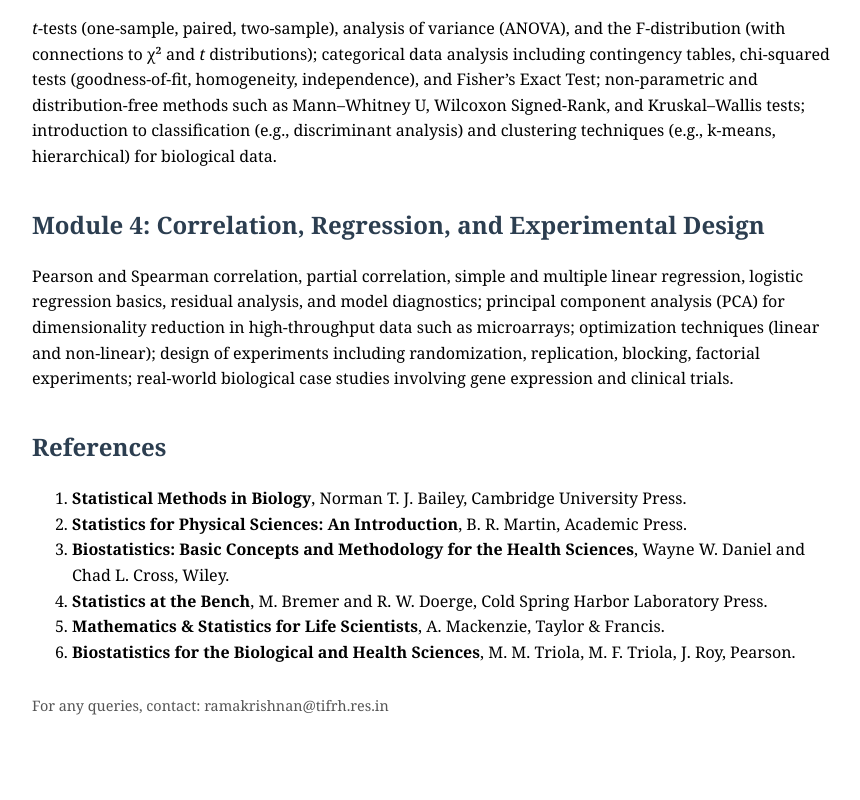
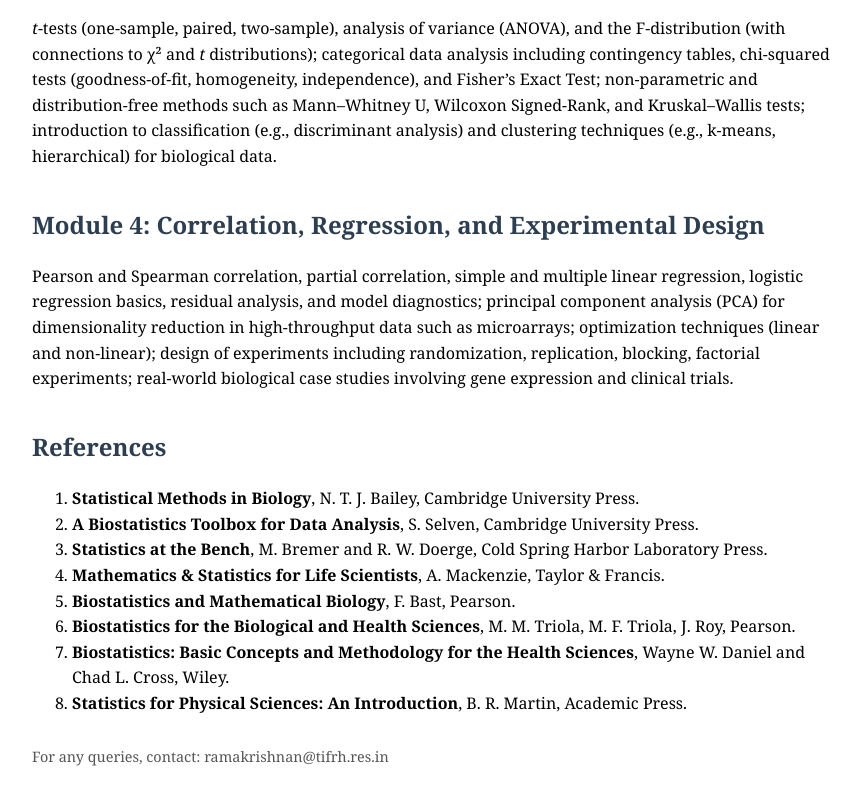
Before and after one commit to raghurama123/biostatistics, a plain HTML site: page syllabus.html in a window 1280 px wide. Shown: the part 606-1406 px from the top of the page, without its empty margins (208-1068 px from the left). Before the commit the page ends 1355 px from the top, so only its background shows below. Drawn offline with Linux system fonts and the light colour scheme.

Commit message:
rr: class01

```diff
--- a/syllabus.html
+++ b/syllabus.html
@@ -44,12 +44,14 @@
 
     <h2>References</h2>
     <ol>
-        <li><strong>Statistical Methods in Biology</strong>, Norman T. J. Bailey, Cambridge University Press.</li>
-        <li><strong>Statistics for Physical Sciences: An Introduction</strong>, B. R. Martin, Academic Press.</li>
-        <li><strong>Biostatistics: Basic Concepts and Methodology for the Health Sciences</strong>, Wayne W. Daniel and Chad L. Cross, Wiley.</li>
+        <li><strong>Statistical Methods in Biology</strong>, N. T. J. Bailey, Cambridge University Press.</li>
+        <li><strong>A Biostatistics Toolbox for Data Analysis</strong>, S. Selven, Cambridge University Press.</li>
         <li><strong>Statistics at the Bench</strong>, M. Bremer and R. W. Doerge, Cold Spring Harbor Laboratory Press.</li>
         <li><strong>Mathematics & Statistics for Life Scientists</strong>, A. Mackenzie, Taylor & Francis.</li>
+        <li><strong>Biostatistics and Mathematical Biology</strong>, F. Bast, Pearson.</li>
         <li><strong>Biostatistics for the Biological and Health Sciences</strong>, M. M. Triola, M. F. Triola, J. Roy, Pearson.</li>
+        <li><strong>Biostatistics: Basic Concepts and Methodology for the Health Sciences</strong>, Wayne W. Daniel and Chad L. Cross, Wiley.</li>
+        <li><strong>Statistics for Physical Sciences: An Introduction</strong>, B. R. Martin, Academic Press.</li>
     </ol>
 
     <footer>
```
